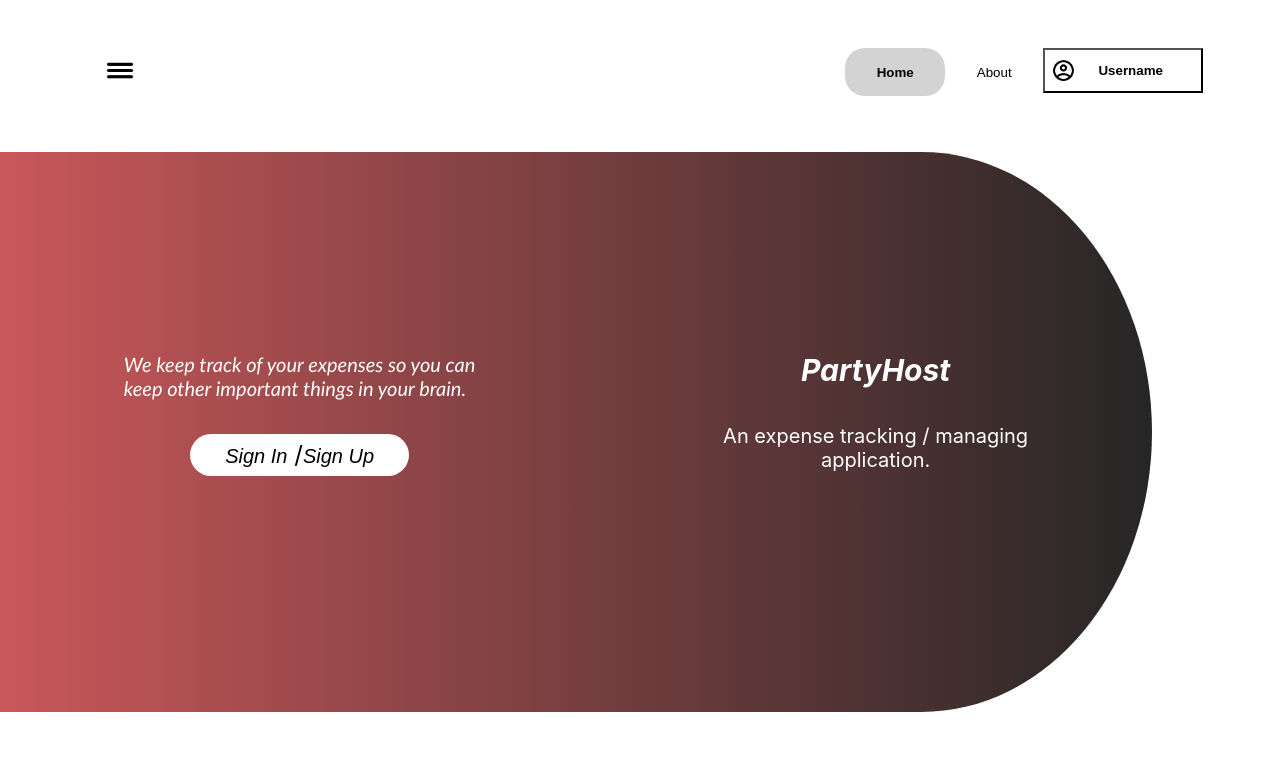
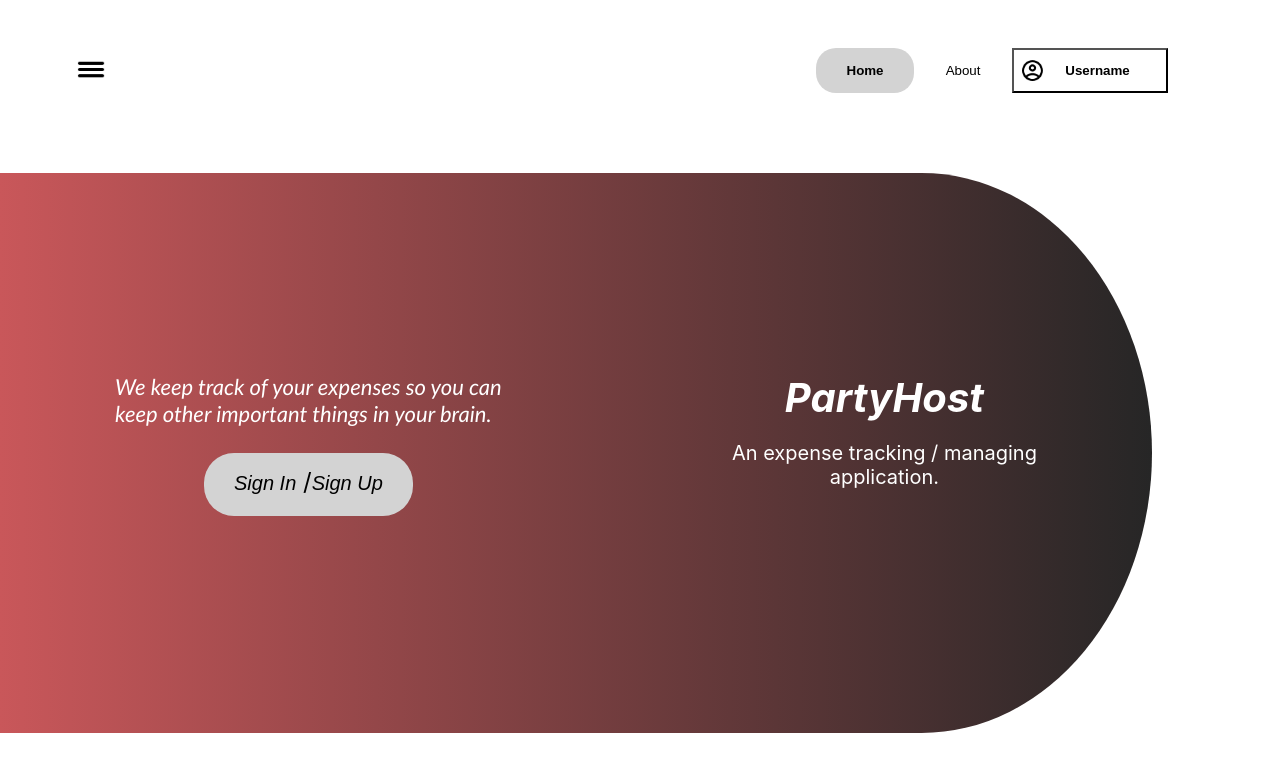
Before and after one commit to Sk-oo7/PartyHost, a React (Create React App) app in the folder client/: page / in a window 1280 px wide. Shown: the top 772 px of the page. Built offline with nearby package versions, Linux system fonts and the light colour scheme.

Commit message:
Fixed few bugs

```diff
--- a/client/src/components/homepage/HamburgerMenu.js
+++ b/client/src/components/homepage/HamburgerMenu.js
@@ -11,7 +11,7 @@ const HamburgerMenu = (props) => {
         setHamburgerMenuClass("hamburger_menu close")
         setTimeout(() => {
             props.close()
-        },1000)
+        },250)
     }
 
     return (
--- a/client/src/components/homepage/MainPage.js
+++ b/client/src/components/homepage/MainPage.js
@@ -3,7 +3,6 @@ import HomePage from "../../screens/hompage/HomePage";
 import StartPage from "../../screens/start/StartPage";
 import HamburgerMenu from "./HamburgerMenu";
 import img from "./user.png";
-//  import closeIcon from "../../../public/close_icon.png"
 
 import "./styles.css";
 
@@ -26,17 +25,9 @@ function MainPage() {
   };
 
 
-//   document.getElementById("main_add_friend").addEventListener("click",function(){
-//     document.getElementById("center_alert").style.display="block";
-// });
-// document.getElementById("close1").addEventListener("click",function(){
-//     document.getElementById("center_alert").style.display="none";
-// });
-
-
   return (
     <div>
-        {showAddfrnd && <div id="center_alert" >
+        {showAddfrnd && userexists && <div id="center_alert" >
 
           <span style={{position:"relative"}}><center className="center_alert_head">Add Friend</center></span>
           <img src="close_icon.png" id="close1" onClick={()=>setAddfriend(false)} />
@@ -50,7 +41,7 @@ placeholder="Type to Search" required/></center>
           <br/>
         </div>}
 
-      {showEditProfile &&  <div id="center_alert2" >
+      {showEditProfile && userexists &&  <div id="center_alert2" >
 
         <span style={{position:"relative"}}><center className="center_alert_head">Edit Profile</center></span>
         <img src="close_icon.png" id="close2" onClick={()=>setEditProfile(false)}/>
@@ -75,19 +66,25 @@ placeholder="Type to Search" required/></center>
           <b>Home</b>
         </button>
         <button className="about_button">About</button>
-        <div class="dropdown" >
-          <button className="username_button"  style={{height:"45px"}}>
+        {userexists && <div className="dropdown" >
+          <button className="username_button"  style={{height:"45px",width:"180px"}}>
             <img style={{ height: "25px", float: "left" }} src={img} />
             <b style={{ position: "relative", top: "5px", left: "-5px" }}>
               {userexists ? user?.firstName + " " + user?.lastName : "Username"}
             </b>
           </button>
-          <div class="dropdown-content">
+          <div className="dropdown-content">
             <span onClick={()=>setAddfriend(true)} id="main_add_friend">Add Friend</span>
             <span  onClick={()=>setEditProfile(true)} >Edit Profile</span>
             <span>Sign-Out</span>
           </div>
-        </div>
+        </div>}
+        {!userexists && <button className="username_button"  style={{height:"45px",marginRight:"112px"}}>
+            <img style={{ height: "25px", float: "left" }} src={img} />
+            <b style={{ position: "relative", top: "5px", left: "-5px" }}>
+              {userexists ? user?.firstName + " " + user?.lastName : "Username"}
+            </b>
+          </button>}
       </div>
 
       {userexists && toggle && (
--- a/client/src/components/homepage/styles.css
+++ b/client/src/components/homepage/styles.css
@@ -13,86 +13,86 @@
   animation: slide-open 1s forwards;
   z-index: 1;
 }
-#center_alert,#center_alert2{
-  padding: 20px;;
-  box-shadow: 0px 8px 16px 0px rgba(0,0,0,0.2);
-  width:30vw;
+#center_alert,
+#center_alert2 {
+  padding: 20px;
+  box-shadow: 0px 8px 16px 0px rgba(0, 0, 0, 0.2);
+  width: 30vw;
   position: absolute;
   outline: none;
   z-index: 100;
   margin-left: 35vw;
   margin-top: 25vh;
-  background-color: mintcream;
+  background-color: whitesmoke;
   border-radius: 10px;
   height: 30vh;
 }
-#center_alert2{
+#center_alert2 {
   height: 40vh;
   margin-top: 20vh;
 }
-.center_alert_input{
+.center_alert_input {
   margin-top: 25px;
   outline: none;
   width: 80%;
-  border:0px;
-  background-color: rgb(211,211,211);
+  border: 0px;
+  background-color: rgb(211, 211, 211);
   padding-left: 15px;
   padding-right: 5px;
-  height:30px;
+  height: 30px;
 }
-.center_alert_input2{
+.center_alert_input2 {
   margin-top: 33px;
   outline: none;
   width: 40%;
   margin-right: 10px;
-  height:35px;
+  height: 35px;
   border-radius: 10px;
-  background-color: rgb(211,211,211);
-  border:0px ;
+  background-color: rgb(211, 211, 211);
+  border: 0px;
   padding-left: 15px;
 }
-.center_alert_input3{
+.center_alert_input3 {
   padding-left: 15px;
   width: 87%;
   outline: none;
   margin-right: 10px;
   margin-top: 10px;
-  height:35px;
+  height: 35px;
   border-radius: 10px;
-  background-color: rgb(211,211,211);
-  border:0px;
-
+  background-color: rgb(211, 211, 211);
+  border: 0px;
 }
-.center_alert_head{
+.center_alert_head {
   outline: none;
   font-size: 24px;
 }
-#close1,#close2{
-  width:30px;
-  height: 30px;;
+#close1,
+#close2 {
+  width: 30px;
+  height: 30px;
   outline: none;
   position: absolute;
-  top:15px;
+  top: 15px;
   right: 15px;
-
 }
-.center_alert_submit{
+.center_alert_submit {
   margin-top: 7px;
-  background-color: rgb(233,70,70);
-  border:0px;
+  background-color: rgb(233, 70, 70);
+  border: 0px;
   padding: 10px;
   color: #f1f1f1;
   font-size: 15px;
   outline: none;
   border-radius: 90px;
   width: 85%;
-  height:40px;
+  height: 40px;
 }
 
-.center_alert2_submit{
+.center_alert2_submit {
   outline: none;
-  background-color: rgb(233,70,70);
-  border:0px;
+  background-color: rgb(233, 70, 70);
+  border: 0px;
   padding: 5px;
   color: #f1f1f1;
   font-size: 15px;
@@ -100,11 +100,11 @@ border-radius: 40px;
   margin-top: 10px;
   margin-left: -6px;
   width: 91%;
-  height:37px;
+  height: 37px;
 }
 
 .dropbtn {
-  background-color: #4CAF50;
+  background-color: #4caf50;
   color: white;
   padding: 16px;
   font-size: 16px;
@@ -116,23 +116,19 @@ margin-left: -6px;
   position: relative;
   display: inline-block;
   height: 6vh;
-
-  /* padding-left:2vw ;
-  padding-right:2vw ; */
-  margin-right: 6vw;;
+  margin-right: 6vw;
 }
 .username_button {
   background: none;
   width: 160px;
 }
 
-
 .dropdown-content {
   display: none;
   position: absolute;
   background-color: #f9f9f9;
-  min-width: 160px;
-  box-shadow: 0px 8px 16px 0px rgba(0,0,0,0.2);
+  min-width: 180px;
+  box-shadow: 0px 8px 16px 0px rgba(0, 0, 0, 0.2);
   z-index: 1;
 }
 
@@ -143,7 +139,9 @@ margin-left: -6px;
   display: block;
 }
 
-.dropdown-content span:hover {background-color: #f1f1f1}
+.dropdown-content span:hover {
+  background-color: #f1f1f1;
+}
 
 .dropdown:hover .dropdown-content {
   display: block;
@@ -152,7 +150,6 @@ margin-left: -6px;
 .dropdown:hover .dropbtn {
   background-color: #3e8e41;
 }
-
 
 @keyframes slide-open {
   from {
@@ -163,7 +160,7 @@ margin-left: -6px;
   }
 }
 .hamburger_menu.close {
-  animation: slide-closed 2s forwards;
+  animation: slide-closed 0.5s forwards;
 }
 @keyframes slide-closed {
   from {
--- a/client/src/components/start/Main.js
+++ b/client/src/components/start/Main.js
@@ -21,9 +21,9 @@ function Main() {
                  style={{fontSize:"20px",border:"none",outline:"none"}}><i className="link"><Link to="/register">Sign Up</Link></i></button></span>
             </center>
         </div>
-        <div style={{fontSize:"20px",color:"white"}}>
-            <i style={{fontSize:"30px",color:"white"}}> <b><center>PartyHost</center></b></i><br/>
-   <center>An expense tracking / managing <br/>application.</center>
+        <div>
+            <i style={{fontSize:"40px",color:"white"}}> <b><center>PartyHost</center></b></i><br/>
+   <center style={{marginTop:"-30px",fontSize:"20px",color:"white"}}>An expense tracking / managing <br/>application.</center>
 </div>
         </div>
     )
--- a/client/src/components/start/styles.css
+++ b/client/src/components/start/styles.css
@@ -39,15 +39,15 @@ body {
 
 .login,
 .signup {
-  background-color: white;
+  background-color: lightgray;
   border: 0px;
-  font-size: 16px;
+  font-size: 20px;
   padding: 0px;
 }
 
 .container {
   position: relative;
-  margin-top: 7vh;
+  margin-top: 10vh;
   background-image: linear-gradient(
     to right,
     rgb(201, 87, 90),
@@ -76,19 +76,16 @@ body {
 }
 .m1 {
   color: white;
-  font-size: 20px;
+  font-size: 22px;
   font-family: "Trebuchet MS";
 }
 
 .boxx {
   border: 0px;
-  background-color: white;
-  padding-left: 10%;
+  background-color: lightgray;
   font-size: 24px;
-  padding-right: 10%;
-  padding-top: 1.8%;
-  padding-bottom: 2%;
-  border-radius: 100px;
+  padding: 14px 30px 20px 30px;
+  border-radius: 30px;
 }
 a {
   color: black;
--- a/client/src/screens/hompage/HomePage.js
+++ b/client/src/screens/hompage/HomePage.js
@@ -8,7 +8,7 @@ function HomePage(classProp) {
         <div className="div">
             <div className={classProp.classProp}>
                 <div className="grad_div1">
-                    <h1 style={{fontSize: "40px",}}><i>PartyHost</i></h1>
+                    <h1 style={{fontSize: "40px"}}><i>PartyHost</i></h1>
                     <br />
                     <center>
                     <p style={{fontSize: "20px"}}>An expense tracking / managing <br /> application.</p>
--- a/client/src/screens/hompage/style.css
+++ b/client/src/screens/hompage/style.css
@@ -8,7 +8,11 @@
   margin-top: 10vh;
   height: 70vh;
   width: 95%;
-    background-image: linear-gradient(to right, rgb(201,87,90) , rgb(38,38,38));
+  background-image: linear-gradient(
+    to right,
+    rgb(201, 87, 90),
+    rgb(38, 38, 38)
+  );
   border-top-left-radius: 250px;
   border-bottom-left-radius: 250px;
   display: flex;
@@ -18,18 +22,26 @@
   margin-left: 5%;
   position: relative;
   overflow: hidden !important;
-    animation: moveout .75s forwards;
+  animation: moveout 0.75s forwards;
 }
 @keyframes moveout {
-    from {right: -40%;}
-    to {right: 0;}
+  from {
+    right: -40%;
+  }
+  to {
+    right: 0;
+  }
 }
 .compact {
   color: white;
   margin-top: 10vh;
   height: 70vh;
   width: 95%;
-    background-image: linear-gradient(to right, rgb(201,87,90) , rgb(38,38,38));
+  background-image: linear-gradient(
+    to right,
+    rgb(201, 87, 90),
+    rgb(38, 38, 38)
+  );
   border-top-left-radius: 250px;
   border-bottom-left-radius: 250px;
   display: flex;
@@ -42,10 +54,15 @@
   animation: movein 1s forwards;
 }
 @keyframes movein {
-    from {right: 0;}
-    to {right: -40%;}
+  from {
+    right: 0;
   }
-.grad_div1, .grad_div2 {
+  to {
+    right: -40%;
+  }
+}
+.grad_div1,
+.grad_div2 {
   display: flex;
   flex-direction: column;
   align-items: center;
```
Lines whose indentation alone changed are shown as unchanged.
